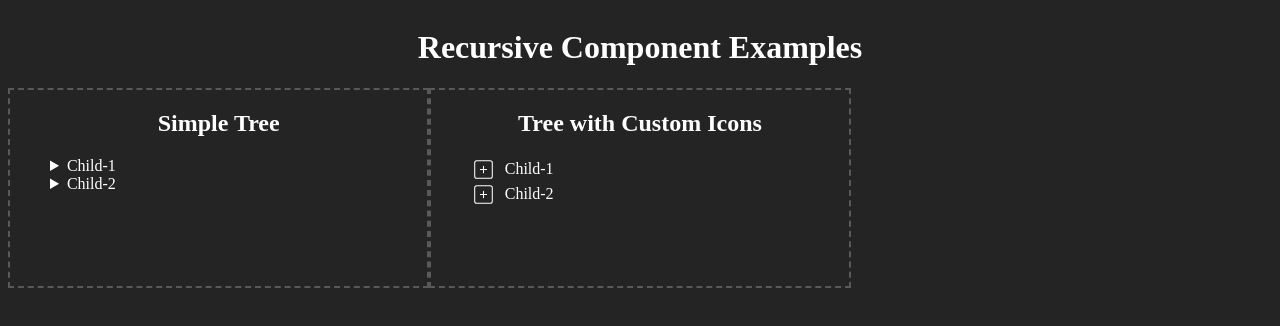
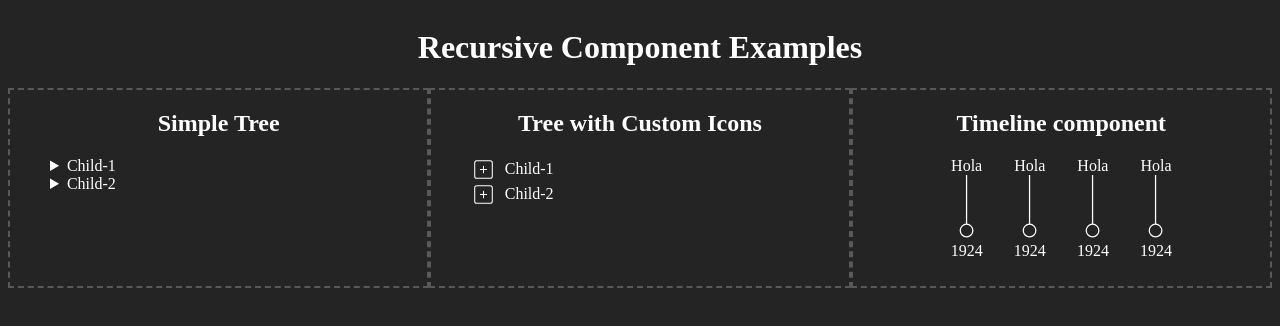
Before and after one commit to keyurparalkar/recursive-component-examples, a React (Vite) app: page / in a window 1280 px wide. Shown: the top 326 px of the page. Built offline with nearby package versions, Linux system fonts and the light colour scheme.

Commit message:
feat: added draft timeline component

```diff
--- a/src/App.tsx
+++ b/src/App.tsx
@@ -3,6 +3,7 @@ import { CiSquareMinus, CiSquarePlus } from "react-icons/ci";
 
 import "./App.css";
 import RecursiveTree from "./components/RecursiveTree";
+import Timeline from "./components/Timeline";
 
 const tree1 = {
   id: "Parent 1",
@@ -101,6 +102,10 @@ function App() {
         <h2>Tree with Custom Icons</h2>
         <RecursiveTree tree={tree2} />
       </StyledContainer>
+      <StyledContainer>
+        <h2>Timeline component</h2>
+        <Timeline />
+      </StyledContainer>
     </StyledGrid>
   );
 }
--- /dev/null
+++ b/src/components/Timeline.tsx
@@ -0,0 +1,34 @@
+type PointProps = {
+  pointText?: string;
+  endText?: string;
+};
+
+const Point = (props: PointProps) => {
+  const { pointText = "", endText = "" } = props;
+  return (
+    <div
+      className={`container-${pointText}`}
+      style={{ display: "inline-block" }}
+    >
+      <span>{endText}</span>
+      <svg viewBox="0 0 50 50">
+        <line x1={25} y1={0} x2={25} y2={39} stroke="white" />
+        <circle cx={25} cy={44} r={5} stroke="white" fill="#242424" />
+      </svg>
+      <span>{pointText}</span>
+    </div>
+  );
+};
+
+const Timeline = () => {
+  return (
+    <div>
+      <Point endText="Hola" pointText="1924" />
+      <Point endText="Hola" pointText="1924" />
+      <Point endText="Hola" pointText="1924" />
+      <Point endText="Hola" pointText="1924" />
+    </div>
+  );
+};
+
+export default Timeline;
```
